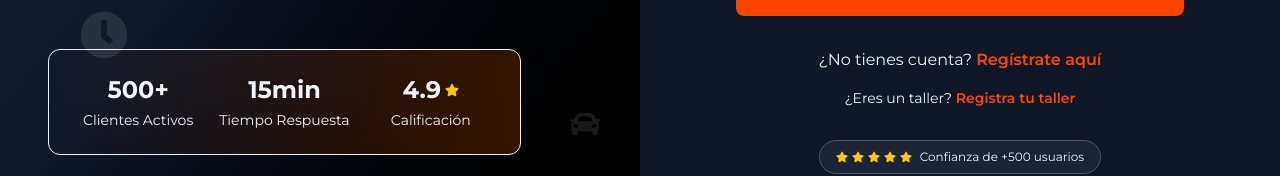
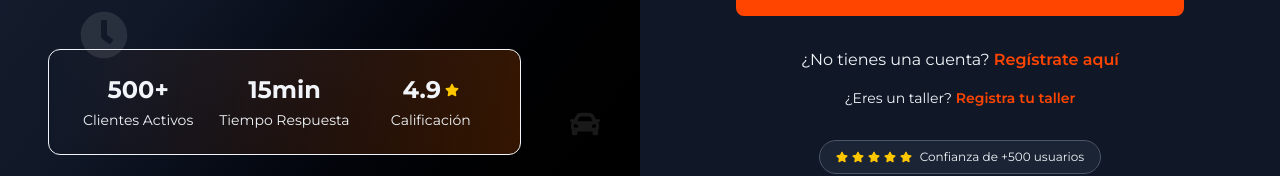
Before and after one commit to IramMcFly/drivesync-services, a Next.js app: page /login in a window 1280 px wide. Shown: the part 605-781 px from the top of the page. Built offline with nearby package versions, Linux system fonts and the light colour scheme.

Commit message:
update label

```diff
--- a/components/forms/auth/LoginForm.jsx
+++ b/components/forms/auth/LoginForm.jsx
@@ -435,7 +435,7 @@ export default function LoginForm() {
             {/* Footer Links */}
             <div className="mt-8 text-center space-y-4">
               <div className="text-gray-400">
-                ¿No tienes cuenta?{' '}
+                ¿No tienes una cuenta?{' '}
                 <Link
                   href="/register/UserRegister"
                   className="text-primary font-semibold hover:text-primary-hover transition-colors"
```
